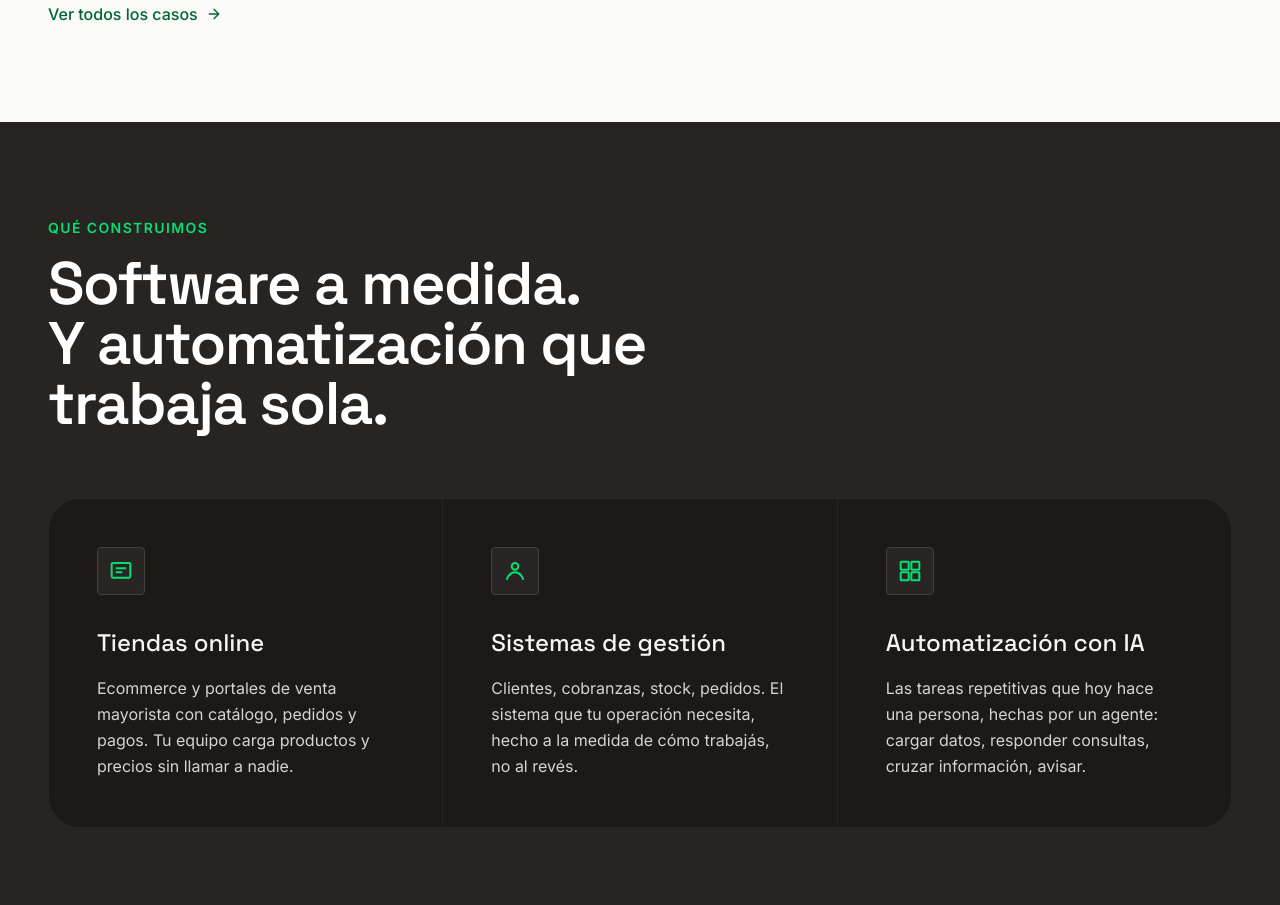
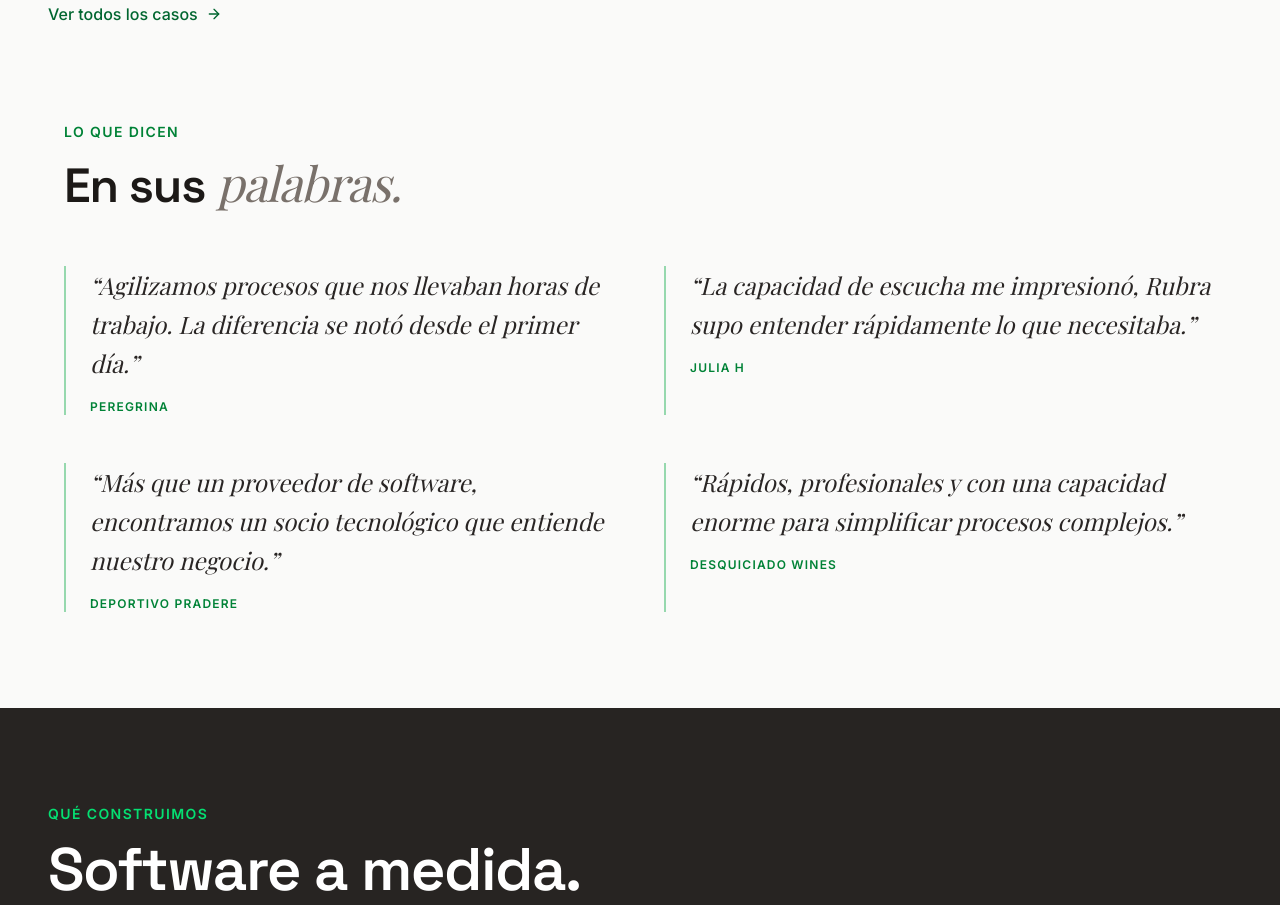
Before and after one commit to RUBRAlab/rubra, a React (Vite) app: page / in a window 1280 px wide. Shown: the part 3560-4465 px from the top of the page. Built offline with nearby package versions, Linux system fonts and the light colour scheme; a web font is replaced by a local one.

Commit message:
Agrega testimonios reales de clientes
Cuatro frases textuales provistas por Ruperto (Peregrina, Julia H,
Deportivo Pradere, Desquiciado Wines), entre Casos y Servicios.

```diff
--- a/src/App.tsx
+++ b/src/App.tsx
@@ -281,6 +281,26 @@ const CASOS = [
     rubro: 'Producto propio · SaaS',
     titulo: 'CONCIL: construimos nuestro propio producto',
     resumen: 'Conciliación bancaria para estudios contables, con suscripciones recurrentes y multi-cuenta. En producción en concil.ar.',
+  },
+];
+
+/** Frases textuales de clientes, provistas por Ruperto. No editar el contenido. */
+const TESTIMONIOS = [
+  {
+    cliente: 'Peregrina',
+    frase: 'Agilizamos procesos que nos llevaban horas de trabajo. La diferencia se notó desde el primer día.',
+  },
+  {
+    cliente: 'Julia H',
+    frase: 'La capacidad de escucha me impresionó, Rubra supo entender rápidamente lo que necesitaba.',
+  },
+  {
+    cliente: 'Deportivo Pradere',
+    frase: 'Más que un proveedor de software, encontramos un socio tecnológico que entiende nuestro negocio.',
+  },
+  {
+    cliente: 'Desquiciado Wines',
+    frase: 'Rápidos, profesionales y con una capacidad enorme para simplificar procesos complejos.',
   },
 ];
 
@@ -691,6 +711,38 @@ export default function App() {
           </div>
         </section>
 
+        {/* Testimonios Section */}
+        <section className="pb-24 px-6 md:px-12 bg-transparent relative z-10">
+          <div className="max-w-6xl mx-auto">
+            <div className="mb-14 max-w-2xl">
+              <p className="text-sm font-semibold tracking-widest text-green-700 uppercase mb-4">Lo que dicen</p>
+              <h2 className="text-4xl md:text-5xl font-display font-semibold tracking-tight text-stone-900">
+                En sus <span className="font-serif italic text-stone-500 font-normal">palabras.</span>
+              </h2>
+            </div>
+
+            <div className="grid md:grid-cols-2 gap-x-12 gap-y-12">
+              {TESTIMONIOS.map((t, i) => (
+                <motion.blockquote
+                  key={t.cliente}
+                  initial={{ opacity: 0, y: 20 }}
+                  whileInView={{ opacity: 1, y: 0 }}
+                  viewport={{ once: true, amount: 0.3 }}
+                  transition={{ duration: 0.5, delay: (i % 2) * 0.1 }}
+                  className="border-l-2 border-green-600/40 pl-6"
+                >
+                  <p className="font-serif italic text-xl md:text-2xl text-stone-800 leading-relaxed mb-4">
+                    “{t.frase}”
+                  </p>
+                  <footer className="text-xs font-semibold tracking-widest text-green-700 uppercase">
+                    {t.cliente}
+                  </footer>
+                </motion.blockquote>
+              ))}
+            </div>
+          </div>
+        </section>
+
         {/* Servicios Section */}
         <section className="py-24 px-6 md:px-12 bg-stone-900/95 backdrop-blur-md text-stone-50" id="servicios">
           <div className="max-w-7xl mx-auto">
```
